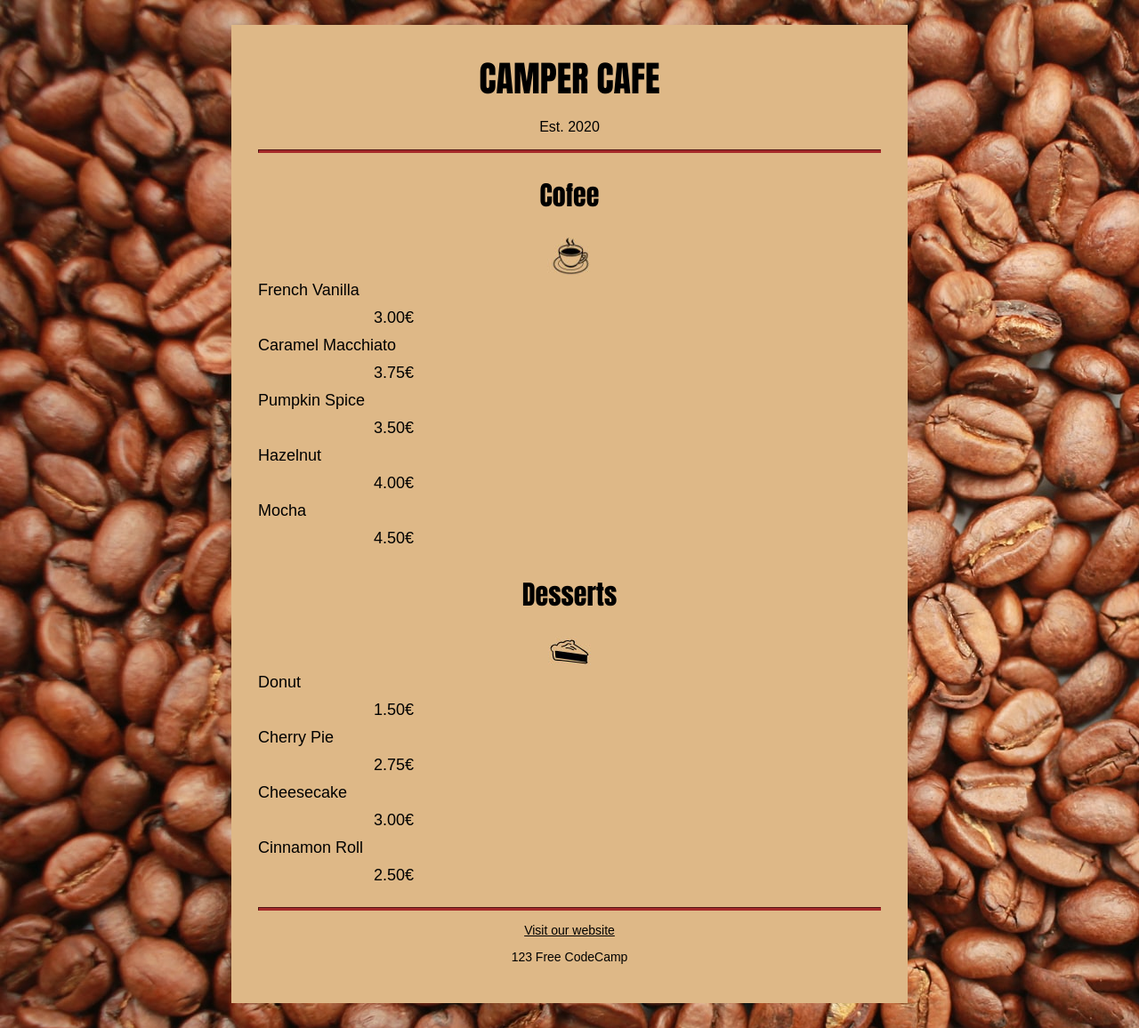
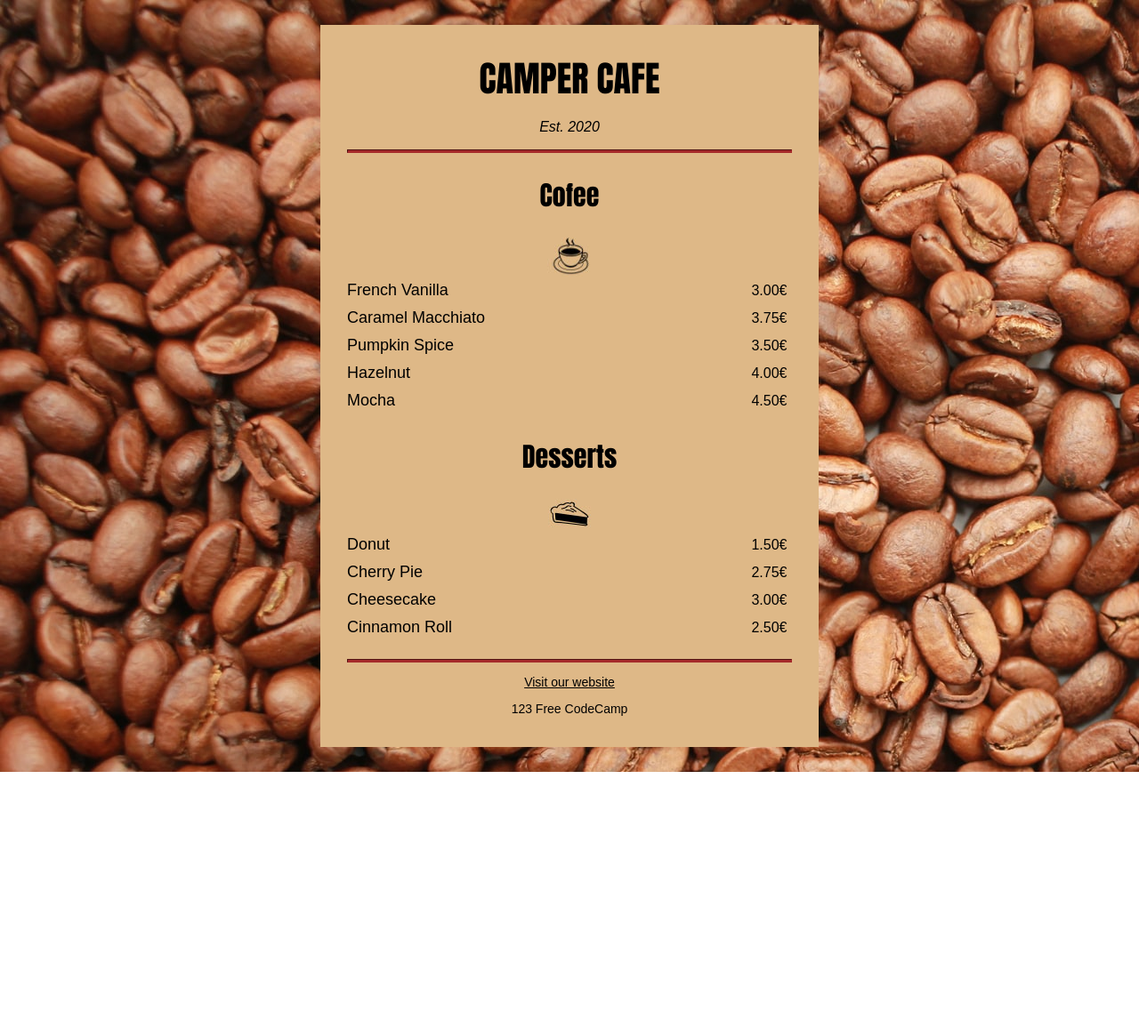
Before and after one commit to CatarinaFilipaMendes/Restaurant-Menu, a plain HTML site: page index.html in a window 1280 px wide. Shown: the whole page at 89% size. After the commit the page ends 868 px from the top, so only its background shows below. Drawn offline with Linux system fonts and the light colour scheme.

Commit message:
Alteracoes

```diff
--- a/index.html
+++ b/index.html
@@ -11,7 +11,7 @@
     <div class="menu">
       <main>
         <h1>CAMPER CAFE</h1>
-        <p>Est. 2020</p>
+        <p><em>Est. 2020</em></p>
         <hr />
         <section>
           <h2>Cofee</h2>
@@ -19,27 +19,27 @@
 
           <article class="item">
             <p class="flavor">French Vanilla</p>
-            <p class="price">3.00€</p>
+            <span class="price">3.00€</span>
           </article>
 
           <article class="item">
             <p class="flavor">Caramel Macchiato</p>
-            <p class="price">3.75€</p>
+            <span class="price">3.75€</span>
           </article>
 
           <article class="item">
             <p class="flavor">Pumpkin Spice</p>
-            <p class="price">3.50€</p>
+            <span class="price">3.50€</span>
           </article>
 
           <article class="item">
             <p class="flavor">Hazelnut</p>
-            <p class="price">4.00€</p>
+            <span class="price">4.00€</span>
           </article>
 
           <article class="item">
             <p class="flavor">Mocha</p>
-            <p class="price">4.50€</p>
+            <span class="price">4.50€</span>
           </article>
         </section>
         <section>
@@ -48,22 +48,22 @@
 
           <article class="item">
             <p class="dessert">Donut</p>
-            <p class="price">1.50€</p>
+            <span class="price">1.50€</span>
           </article>
 
           <article class="item">
             <p class="dessert">Cherry Pie</p>
-            <p class="price">2.75€</p>
+            <span class="price">2.75€</span>
           </article>
 
           <article class="item">
             <p class="dessert">Cheesecake</p>
-            <p class="price">3.00€</p>
+            <span class="price">3.00€</span>
           </article>
 
           <article class="item">
             <p class="dessert">Cinnamon Roll</p>
-            <p class="price">2.50€</p>
+            <span class="price">2.50€</span>
           </article>
         </section>
         <hr class="bottom-line" />
@@ -74,7 +74,7 @@
             >Visit our website</a
           >
         </p>
-        <p class="adress">123 Free CodeCamp</p>
+        <p class="address">123 Free CodeCamp</p>
       </footer>
     </div>
   </body>
--- a/style.css
+++ b/style.css
@@ -28,7 +28,7 @@ p {
   margin-left: auto;
   margin-right: auto;
   padding: 30px;
-  max-width: 700px;
+  max-width: 500px;
 }
 
 .item p {
@@ -41,16 +41,12 @@ p {
 .flavor,
 .dessert {
   text-align: left;
-  width: 75%;
+  width: 90%;
 }
 
 .price {
   text-align: right;
-  width: 25%;
-}
-
-.dessert {
-  text-align: left;
+  width: 49%;
 }
 
 img {
```
